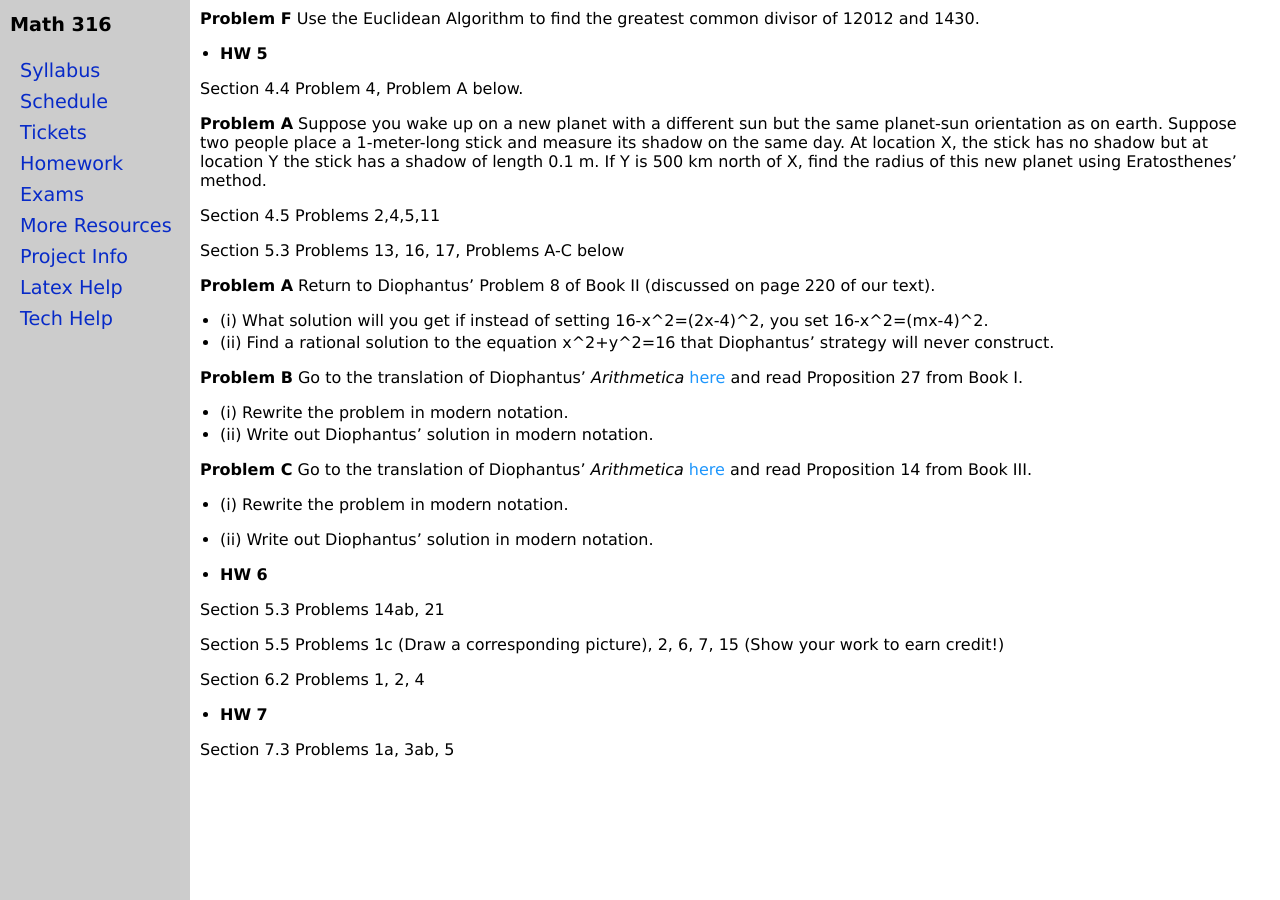
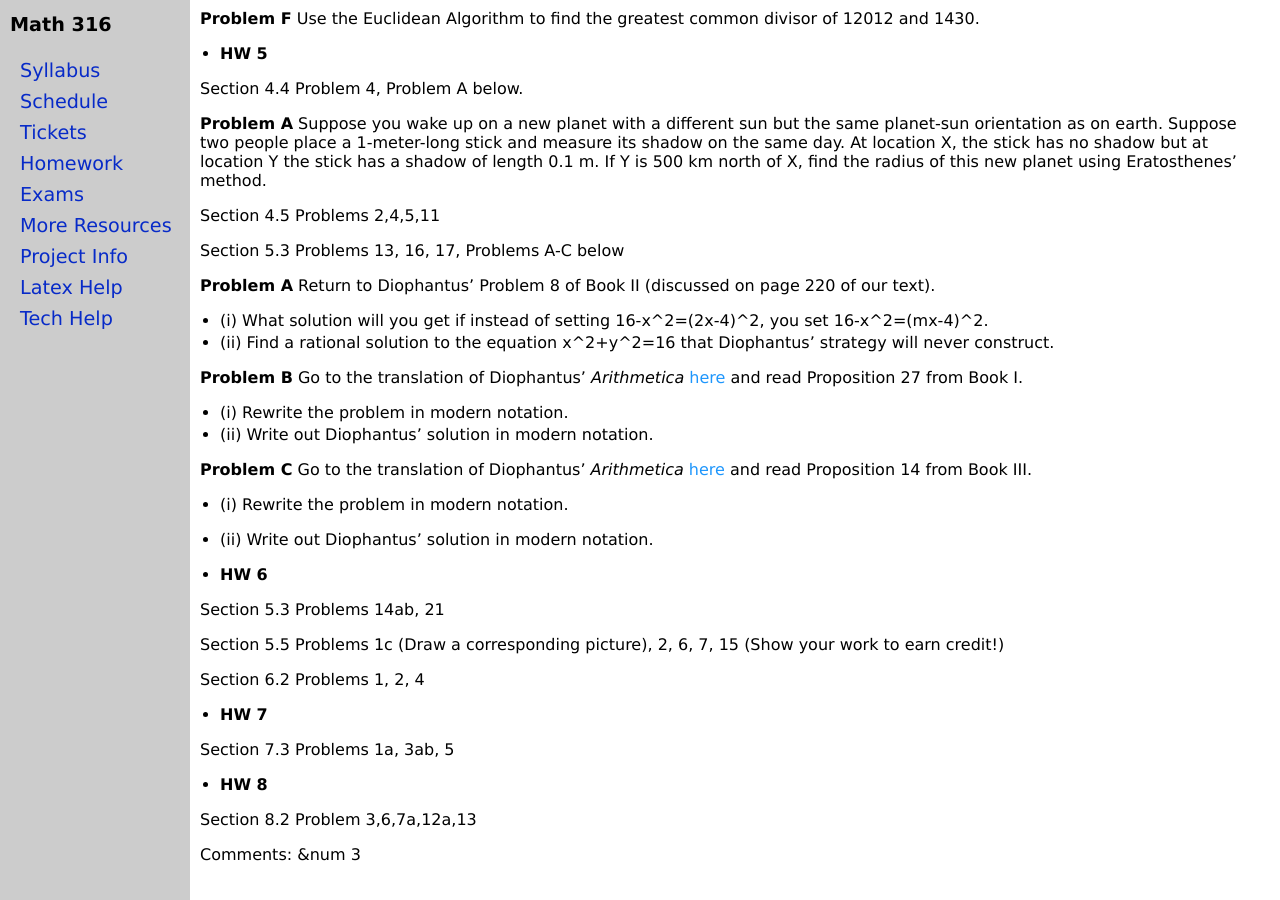
Before and after one commit to jrfaudree/HOM, a Jekyll site: the page built from homework.md, in a window 1280 px wide and 900 px high, scrolled down 1293 px. Built offline with Jekyll 4.4.1, drawn with Linux system fonts in a browser that asks for light colours.

Commit message:
Update homework.md

```diff
--- a/homework.md
+++ b/homework.md
@@ -109,4 +109,8 @@ Section 6.2 Problems 1, 2, 4
 
 Section 7.3 Problems 1a, 3ab, 5
 
-[comment]: <> ( Section 8.2 Problem 3  )
+* **HW 8**
+
+Section 8.2 Problem 3,6,7a,12a,13
+
+Comments: &num 3
```
